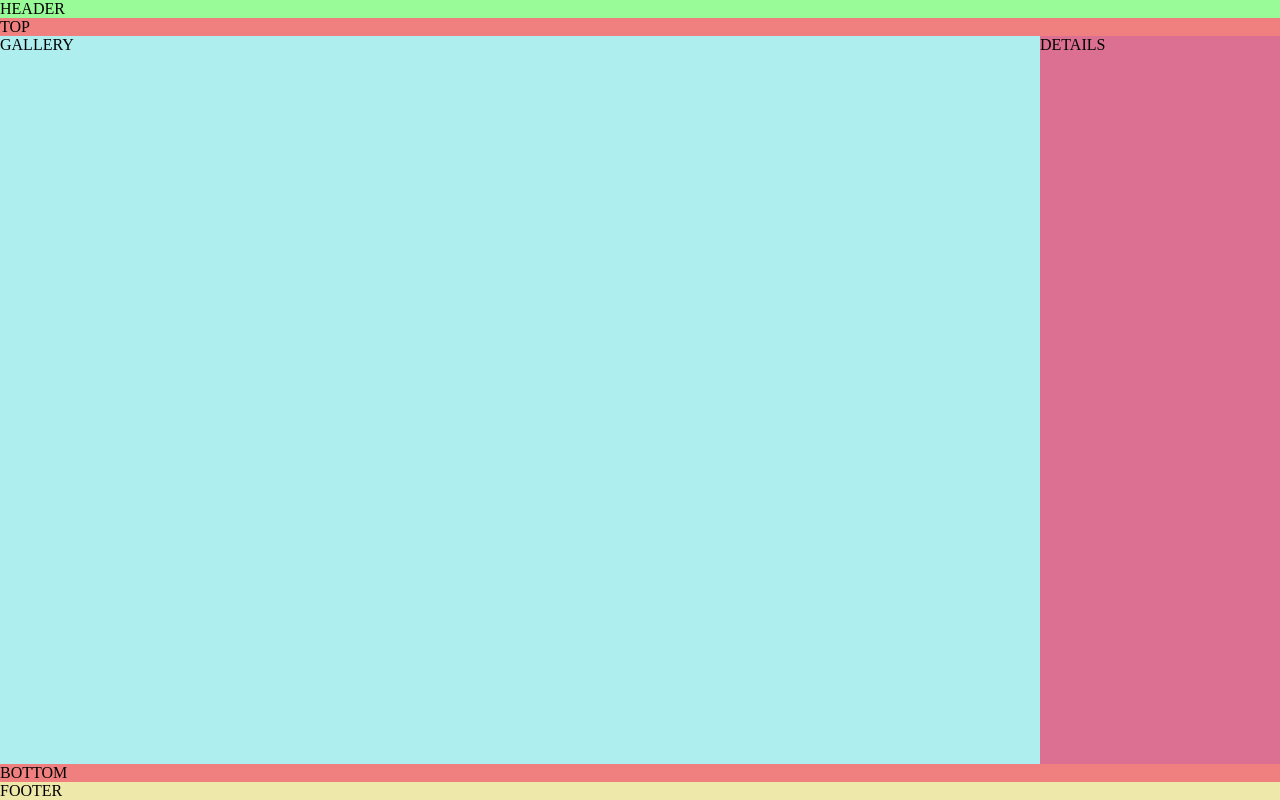
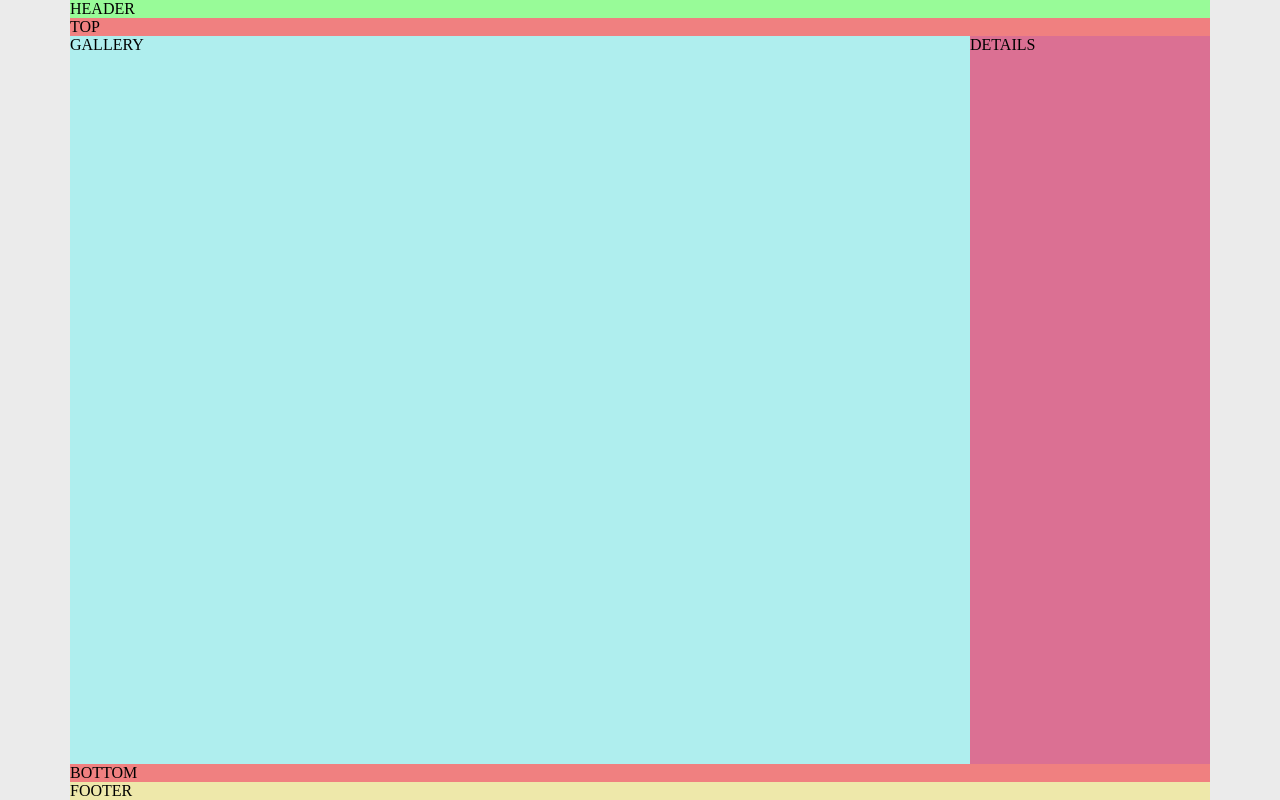
Before and after one commit to MarjanSirovljevic/nyt-explorer, a plain HTML site: page index.html in a window 1280 px wide. Drawn offline with nearby package versions, Linux system fonts and the light colour scheme.

Commit message:
adding support for larger devices plus adding margins

```diff
--- a/css/index.css
+++ b/css/index.css
@@ -19,6 +19,18 @@ body {
   flex: 0 1 0%;
   background: palegreen;
 }
+/* medium devices */
+@media (min-width: 768px) {
+  #header { width: 720px; margin: 0 auto; }
+}
+/* large devices */
+@media (min-width: 992px) {
+  #header { width: 960px; margin: 0 auto; }
+}
+/* extra large devices */
+@media (min-width: 1200px) {
+  #header { width: 1140px; margin: 0 auto; }
+}
 
 /* =========================================( M A I N )========================================= */
 
@@ -27,12 +39,41 @@ body {
   display: flex;
   flex-direction: column;
 }
+/* medium devices */
+@media (min-width: 768px) {
+  #main { width: 720px; margin: 0 auto; }
+}
+/* large devices */
+@media (min-width: 992px) {
+  #main { width: 960px; margin: 0 auto;}
+}
+/* extra large devices */
+@media (min-width: 1200px) {
+  #main { width: 1140px; margin: 0 auto;}
+}
 
 /* =========================( main - TOP )========================== */
 
 #top {
   flex: 0 1 0%;
   background: lightcoral;
+}
+#main {
+  flex: 1;
+  display: flex;
+  flex-direction: column;
+}
+/* medium devices */
+@media (min-width: 768px) {
+  #footer { width: 720px; margin: 0 auto; }
+}
+/* large devices */
+@media (min-width: 992px) {
+  #footer { width: 960px; margin: 0 auto;}
+}
+/* extra large devices */
+@media (min-width: 1200px) {
+  #footer { width: 1140px; margin: 0 auto;}
 }
 
 /* =========================( main - CENTER )======================= */
```
